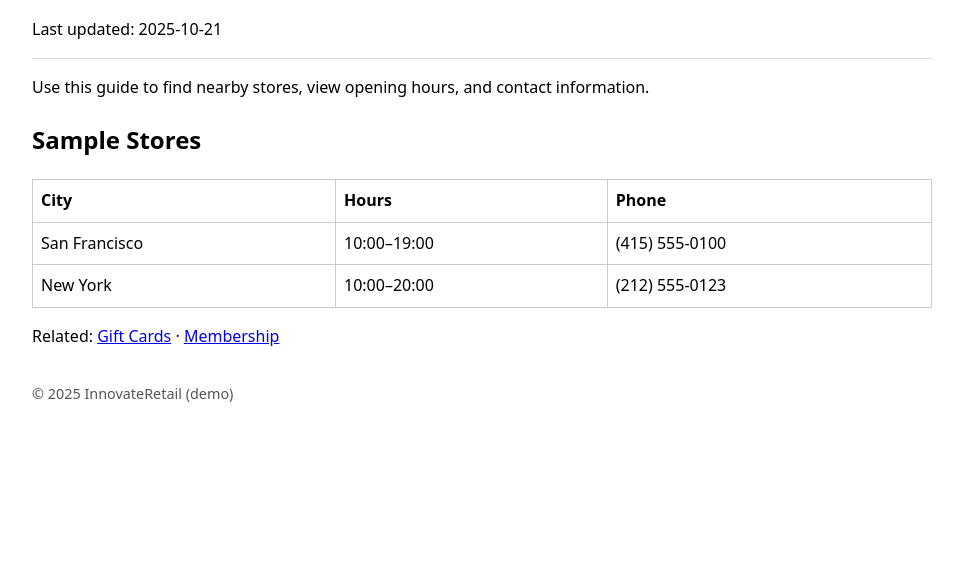
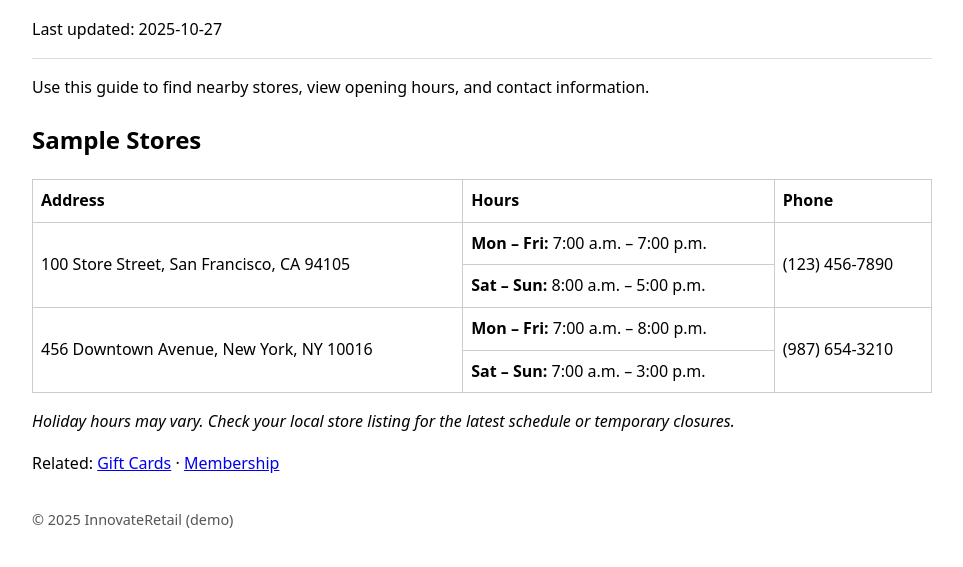
Before and after one commit to emilytaylor-td/td-certified-expert-innovateretail-kb, a website: page td-certified-expert-innovateretail-kb/articles/store-locations.html in a window 1280 px wide. Shown: the part 119-686 px from the top of the page, without its empty margins (158-1121 px from the left). Drawn offline with Linux system fonts and the light colour scheme.

Commit message:
Update store-locations.html
updated store info

```diff
--- a/td-certified-expert-innovateretail-kb/articles/store-locations.html
+++ b/td-certified-expert-innovateretail-kb/articles/store-locations.html
@@ -14,7 +14,7 @@
     <article>
       <header>
         <h1>Store Locations</h1>
-        <p>Last updated: 2025-10-21</p>
+        <p>Last updated: 2025-10-27</p>
       </header>
 
       <p>
@@ -26,24 +26,40 @@
       <table>
         <thead>
           <tr>
-            <th>City</th>
+            <th>Address</th>
             <th>Hours</th>
             <th>Phone</th>
           </tr>
         </thead>
         <tbody>
+          <!-- San Francisco -->
           <tr>
-            <td>San Francisco</td>
-            <td>10:00–19:00</td>
-            <td>(415) 555-0100</td>
+            <td rowspan="2">100 Store Street, San Francisco, CA 94105</td>
+            <td><strong>Mon – Fri:</strong> 7:00 a.m. – 7:00 p.m.</td>
+            <td rowspan="2">(123) 456-7890</td>
           </tr>
           <tr>
-            <td>New York</td>
-            <td>10:00–20:00</td>
-            <td>(212) 555-0123</td>
+            <td><strong>Sat – Sun:</strong> 8:00 a.m. – 5:00 p.m.</td>
+          </tr>
+
+          <!-- New York -->
+          <tr>
+            <td rowspan="2">456 Downtown Avenue, New York, NY 10016</td>
+            <td><strong>Mon – Fri:</strong> 7:00 a.m. – 8:00 p.m.</td>
+            <td rowspan="2">(987) 654-3210</td>
+          </tr>
+          <tr>
+            <td><strong>Sat – Sun:</strong> 7:00 a.m. – 3:00 p.m.</td>
           </tr>
         </tbody>
       </table>
+
+      <p class="note">
+        <em
+          >Holiday hours may vary. Check your local store listing for the latest
+          schedule or temporary closures.</em
+        >
+      </p>
 
       <p>
         Related: <a href="/articles/gift-cards.html">Gift Cards</a> ·
```
